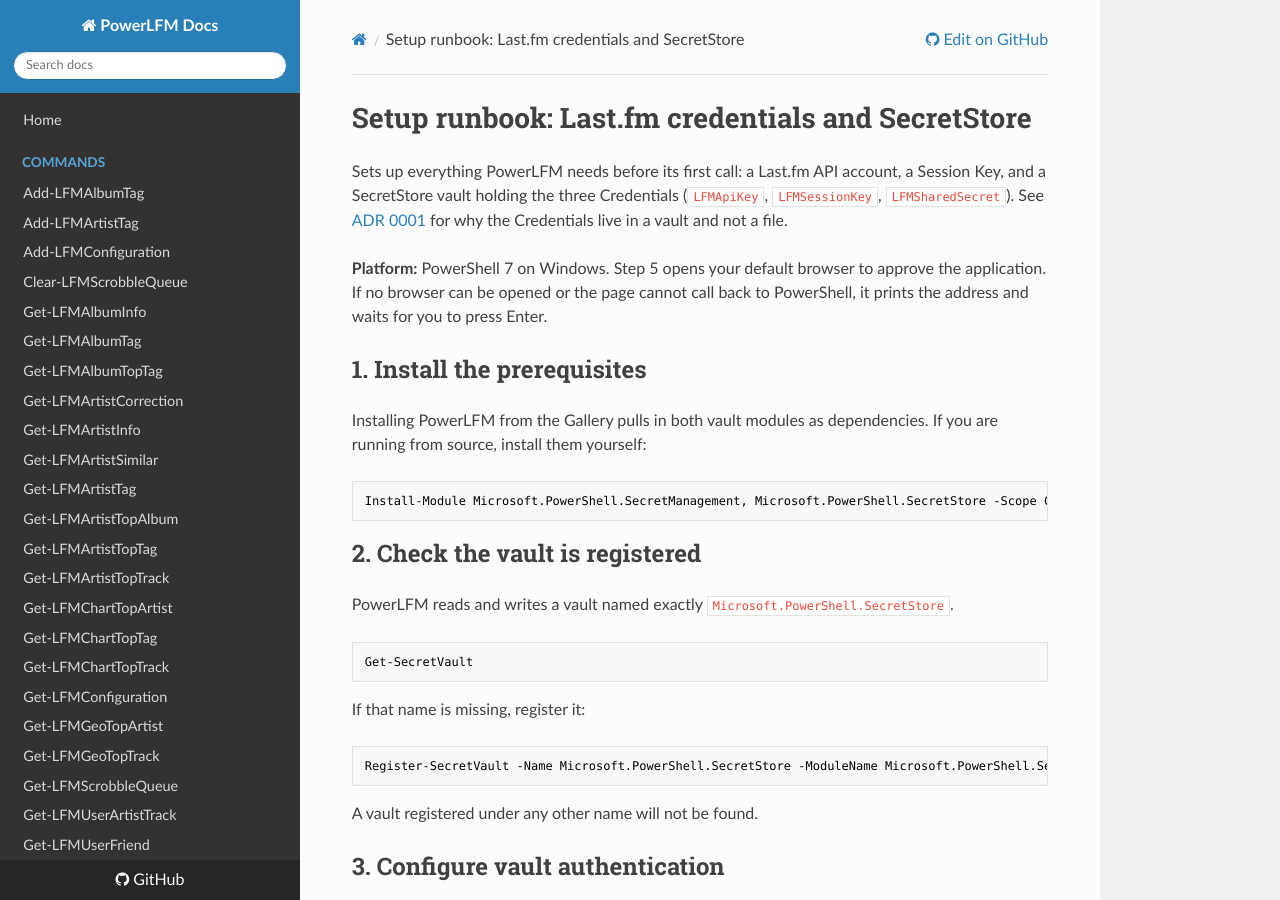
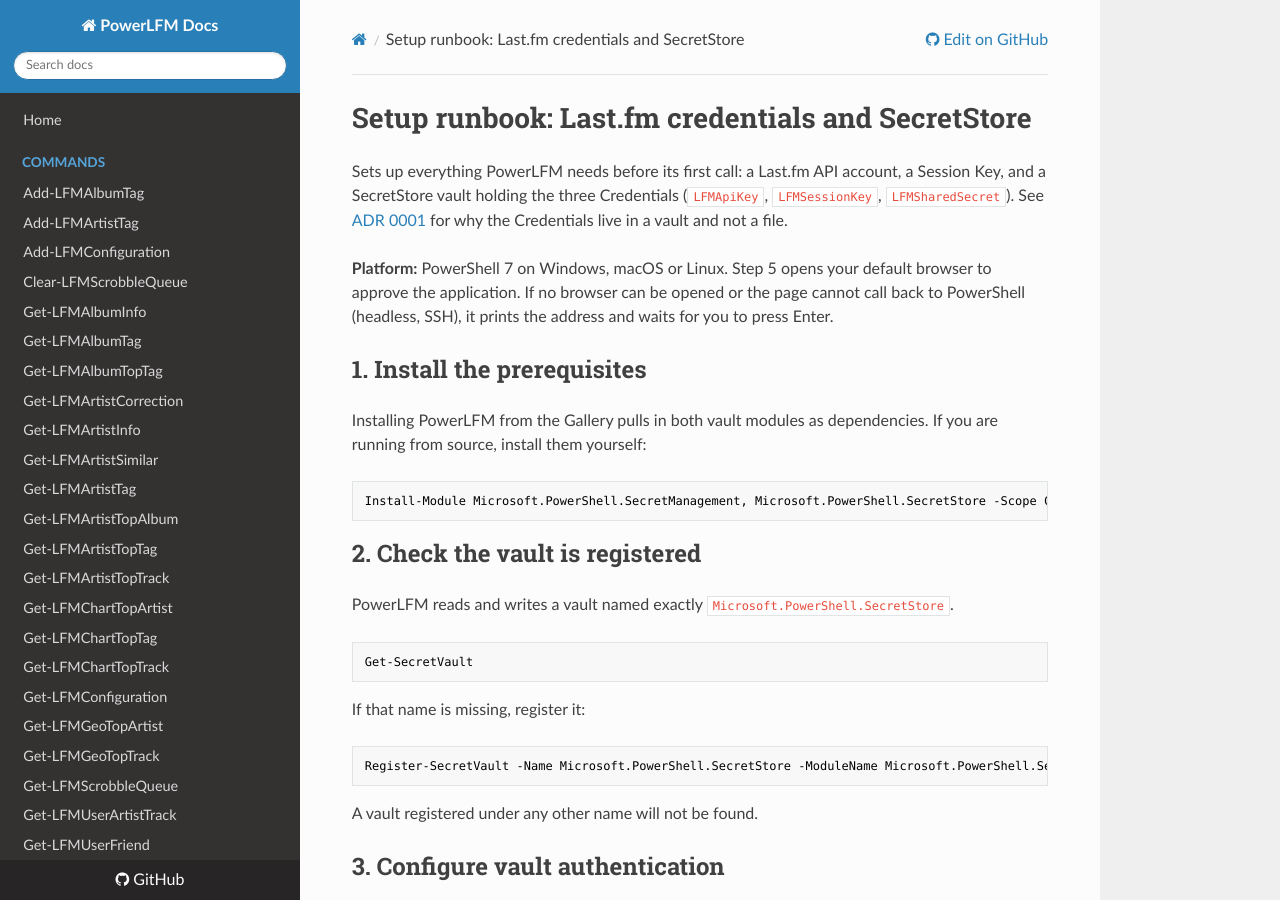
Before and after one commit to camusicjunkie/PowerLFM, an MkDocs documentation site: the page built from docs/runbook-setup.md, in a window 1280 px wide and 900 px high. Built offline with MkDocs 1.6.1, drawn with Linux system fonts in a browser that asks for light colours; nearby versions of some CDN libraries; old or Windows-style settings are respelled for this version of MkDocs.

Commit message:
Restore the macOS and Linux browser launch
Reverts the Start-Process-only simplification; the cross-platform launch
stays, untested off Windows.

Co-Authored-By: Claude Sonnet 5.5 <noreply@anthropic.com>

```diff
--- a/docs/runbook-setup.md
+++ b/docs/runbook-setup.md
@@ -5,9 +5,9 @@ Key, and a SecretStore vault holding the three Credentials (`LFMApiKey`, `LFMSes
 `LFMSharedSecret`). See [ADR 0001](adr/0001-secretstore-for-credentials.md) for why the
 Credentials live in a vault and not a file.
 
-**Platform:** PowerShell 7 on Windows. Step 5 opens your default browser to approve the
-application. If no browser can be opened or the page cannot call back to PowerShell,
-it prints the address and waits for you to press Enter.
+**Platform:** PowerShell 7 on Windows, macOS or Linux. Step 5 opens your default browser to
+approve the application. If no browser can be opened or the page cannot call back to
+PowerShell (headless, SSH), it prints the address and waits for you to press Enter.
 
 ## 1. Install the prerequisites
 
```
Also changed, not shown: 1 other file.
